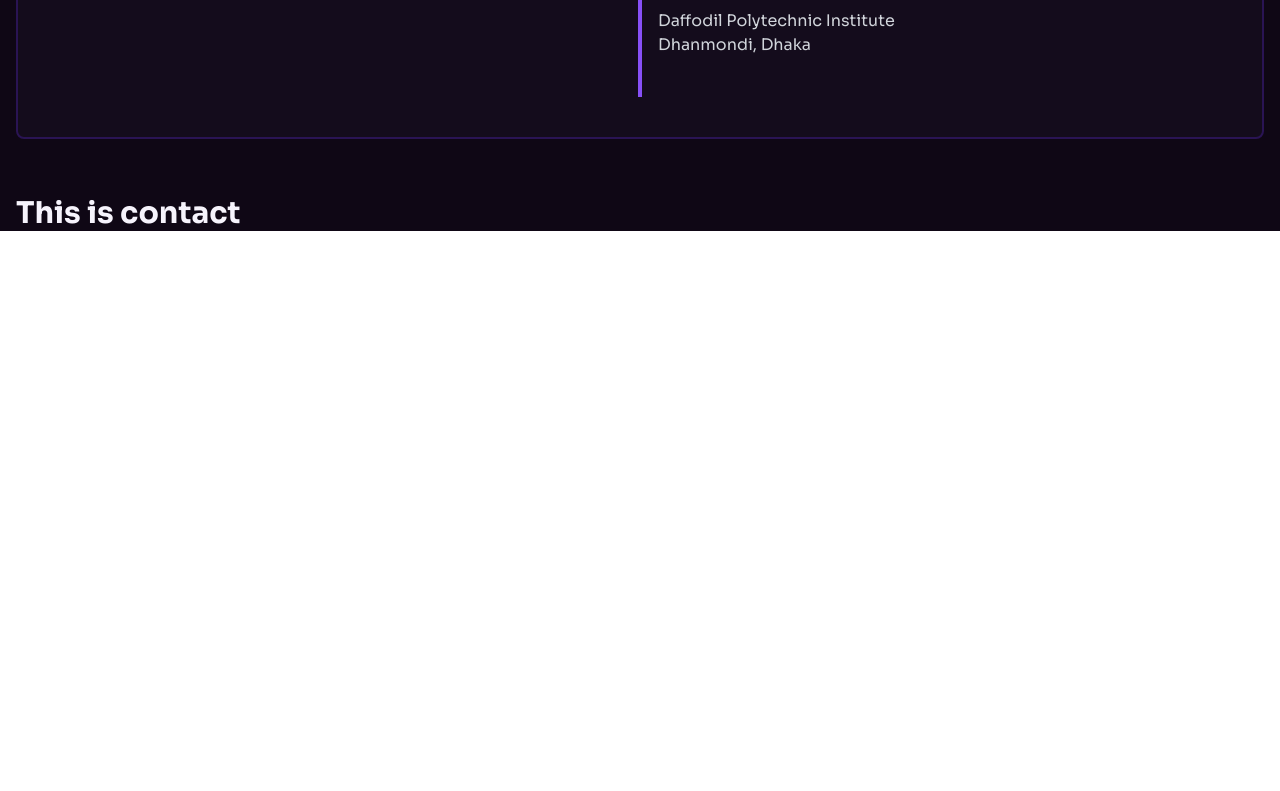
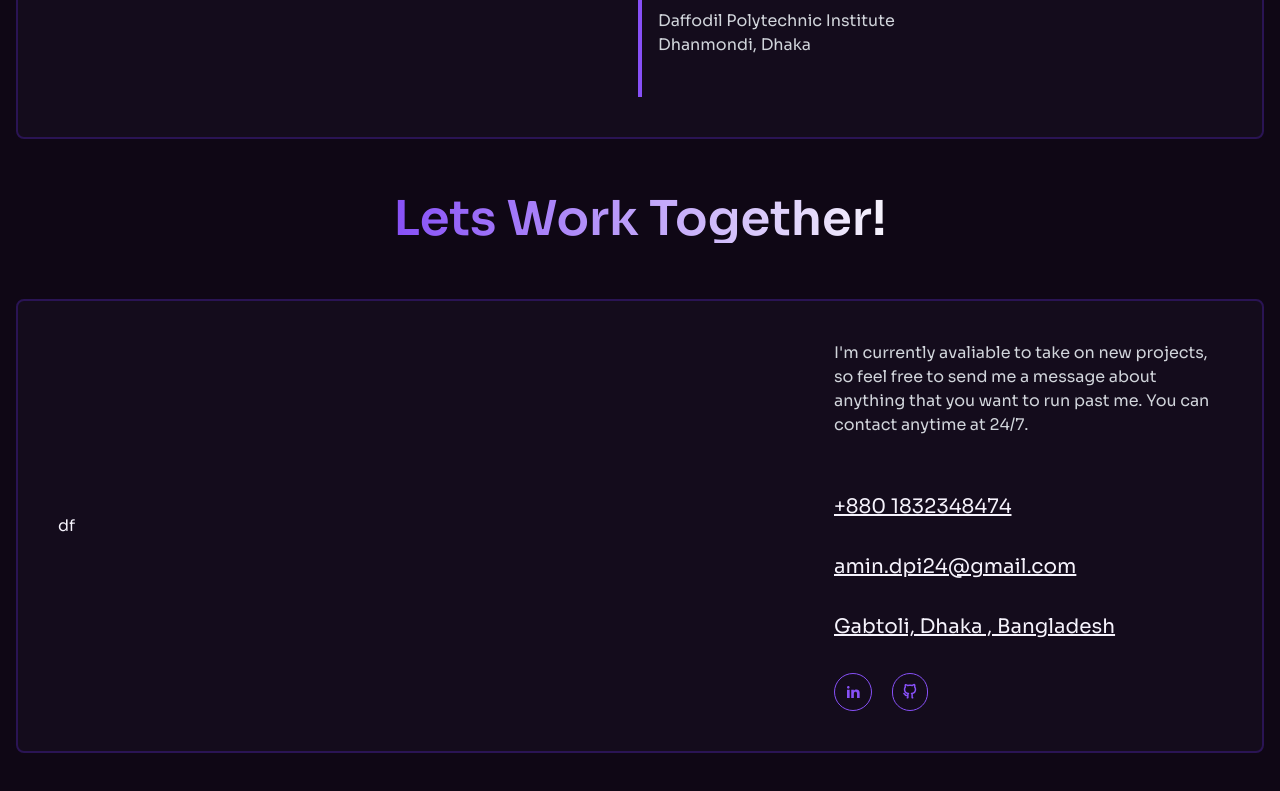
Before and after one commit to Amin7775/my-portfolio, a React (Vite) app: page / in a window 1280 px wide. Shown: the part 3831-4622 px from the top of the page. Before the commit the page ends 4063 px from the top, so only its background shows below. Built offline with nearby package versions, Linux system fonts and the light colour scheme.

Commit message:
Added : contact section, completed contact details part

```diff
--- a/src/Pages/Home/Home.jsx
+++ b/src/Pages/Home/Home.jsx
@@ -1,4 +1,5 @@
 import Navbar from "../../Components/Navbar/Navbar";
+import Contact from "./HomeComponents/Contact/Contact";
 import Education from "./HomeComponents/Education/Education";
 import Introduction from "./HomeComponents/Introduction/Introduction";
 import Projects from "./HomeComponents/Projects/Projects";
@@ -11,7 +12,7 @@ const Home = () => {
       <div className="fixed container top-0 z-10">
         <Navbar></Navbar>
       </div>
-      <div className="px-5 md:px-8 lg:px-4 2xl:px-1 pt-32 flex flex-col gap-14">
+      <div className="px-5 md:px-8 lg:px-4 2xl:px-1 pt-32 pb-14 flex flex-col gap-14">
         {/* introduction */}
         <div id="homeMain" className="">
           <Introduction></Introduction>
@@ -27,8 +28,7 @@ const Home = () => {
           <Education></Education>
         </div>
         <div id="contact">
-          {/* <div className="h-28 bg-transparent"></div> */}
-          <h1 className="text-3xl font-bold">This is contact</h1>
+          <Contact></Contact>
         </div>
       </div>
     </div>
--- /dev/null
+++ b/src/Pages/Home/HomeComponents/Contact/Contact.jsx
@@ -0,0 +1,53 @@
+import { RiGithubLine, RiLinkedinFill } from "react-icons/ri";
+import CommonDiv from "../../../../Components/CommonDiv/CommonDiv";
+import CommonHeading from "../../../../Components/CommonHeading/CommonHeading";
+
+const Contact = () => {
+  return (
+    <div>
+      <CommonHeading heading={"Lets Work Together!"}></CommonHeading>
+      <div className="mt-14">
+        <CommonDiv>
+          {/* container */}
+          <div className="flex flex-col lg:flex-row gap-10 lg:gap-20 lg:items-center">
+            {/* form */}
+            <div className="flex-1">df</div>
+            {/* info */}
+            <div className="w-full lg:w-1/3">
+              <p className="text-gray-300">
+                I'm currently avaliable to take on new projects, so feel free to
+                send me a message about anything that you want to run past me.
+                You can contact anytime at 24/7.
+              </p>
+              <div className="flex flex-col gap-8 mt-14">
+                <p className="text-lg md:text-xl underline">+880 1832348474</p>
+                <p className="text-lg md:text-xl underline">
+                  amin.dpi24@gmail.com
+                </p>
+                <p className="text-lg md:text-xl underline">
+                  Gabtoli, Dhaka , Bangladesh
+                </p>
+                <div className="flex gap-5">
+                  <a
+                    href="https://www.linkedin.com/in/amin24/"
+                    className="p-2.5 bg-transparent border border-theme-primary text-theme-primary rounded-full hover:bg-theme-primary hover:border-theme-primary hover:text-off-white transition-all duration-300 ease-in-out transform hover:scale-105"
+                  >
+                    <RiLinkedinFill className="text-base"></RiLinkedinFill>
+                  </a>
+                  <a
+                    href="https://github.com/Amin7775"
+                    className="p-2 bg-transparent border border-theme-primary text-theme-primary rounded-full hover:bg-theme-primary hover:border-theme-primary hover:text-off-white transition-all duration-300 ease-in-out transform hover:scale-105"
+                  >
+                    <RiGithubLine className="text-lg"></RiGithubLine>
+                  </a>
+                </div>
+              </div>
+            </div>
+          </div>
+        </CommonDiv>
+      </div>
+    </div>
+  );
+};
+
+export default Contact;
--- a/src/Pages/Home/HomeComponents/Introduction/Introduction.jsx
+++ b/src/Pages/Home/HomeComponents/Introduction/Introduction.jsx
@@ -35,7 +35,7 @@ const Introduction = () => {
               <MdOutlineArrowOutward className="text-xl"></MdOutlineArrowOutward>
             </a>
             <a
-              href="https://www.linkedin.com/in/amin77589/"
+              href="https://www.linkedin.com/in/amin24/"
               className="p-2.5 bg-transparent border border-theme-primary text-theme-primary rounded-full hover:bg-theme-primary hover:border-theme-primary hover:text-off-white transition-all duration-300 ease-in-out transform hover:scale-105"
             >
               <RiLinkedinFill className="text-base"></RiLinkedinFill>
```
